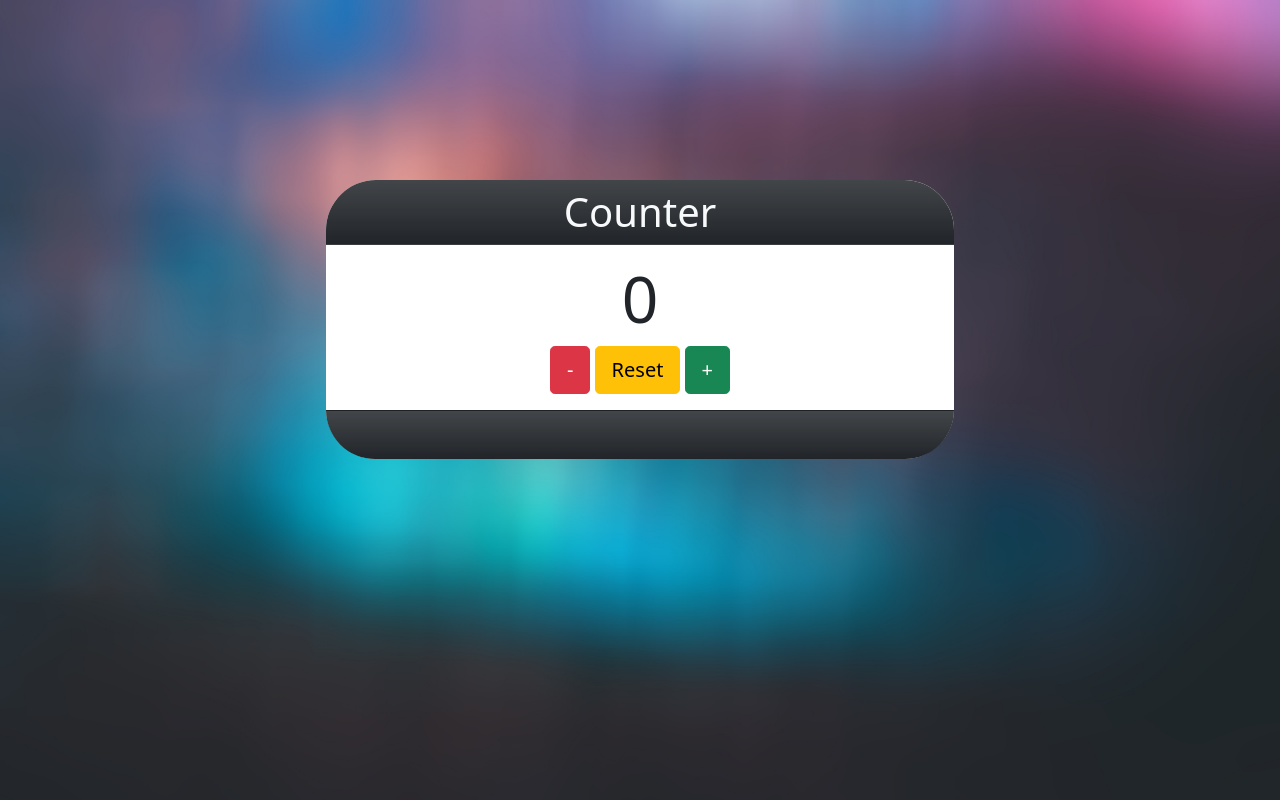
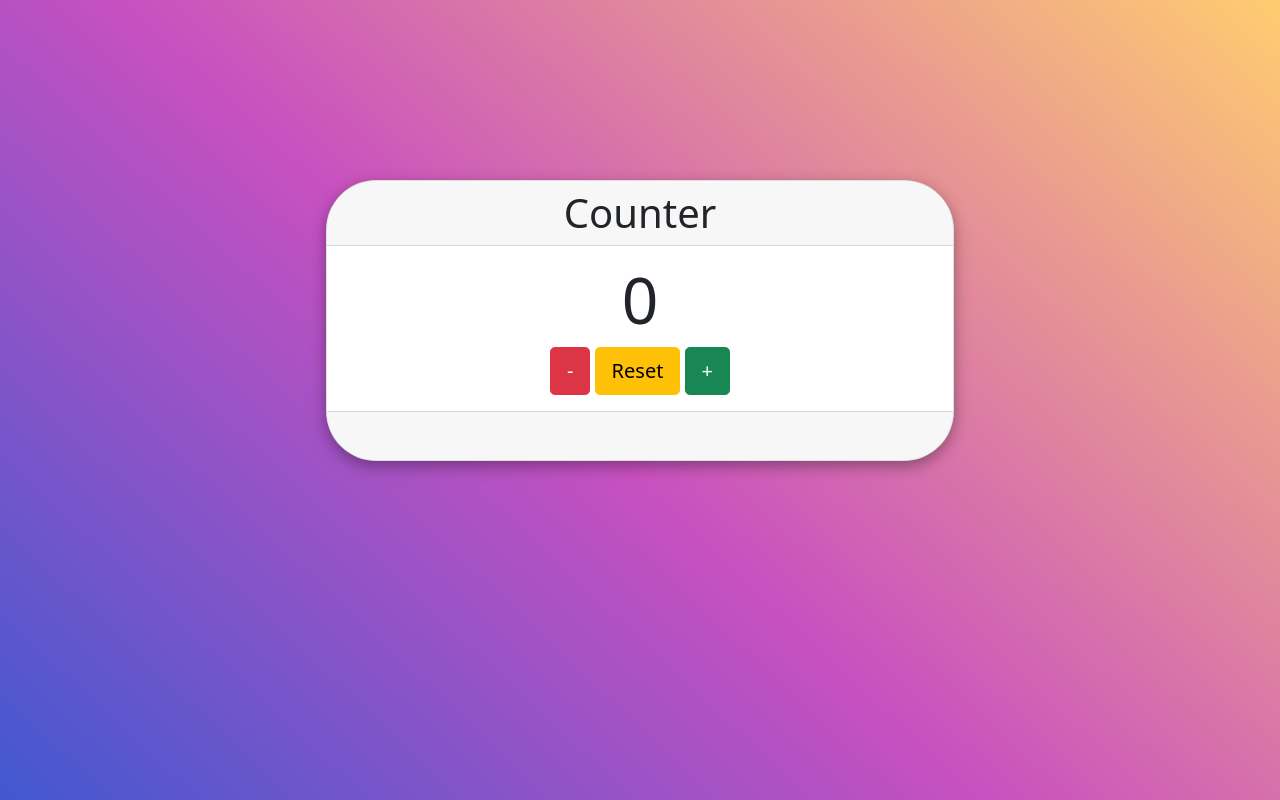
Before and after one commit to yashkuncolienker-vb/counter, a plain HTML site: page index.html in a window 1280 px wide. Drawn offline with Linux system fonts and the light colour scheme.

Commit message:
changed graphics

```diff
--- a/index.html
+++ b/index.html
@@ -11,27 +11,16 @@
   <body>
     <div id="outer" class="container-fluid vh-100">
       <div id="card" class="card text-center w-50 m-auto">
-        <div
-          class="
-            card-header
-            text-light
-            display-6
-            bg-dark bg-gradient
-            text-light
-          "
-        >
-          Counter
-        </div>
+        <div class="card-header display-6">Counter</div>
         <div class="card-body">
           <h5 id="display" class="card-title display-3">0</h5>
           <a id="minus" class="btn btn-danger btn-lg">-</a>
           <a id="reset" class="btn btn-warning btn-lg">Reset</a>
           <a id="plus" class="btn btn-success btn-lg">+</a>
         </div>
-        <div class="card-footer p-4 bg-dark bg-gradient text-light"></div>
+        <div class="card-footer p-4"></div>
       </div>
     </div>
-
     <script src="js/bootstrap.min.js"></script>
     <script src="app.js"></script>
   </body>
--- a/style.css
+++ b/style.css
@@ -1,20 +1,24 @@
 #outer {
-  background: url("bg.jpg") no-repeat center;
-  background-size: 100% 100%;
+  background-color: #4158d0;
+  background-image: linear-gradient(
+    43deg,
+    #4158d0 0%,
+    #c850c0 46%,
+    #ffcc70 100%
+  );
   padding-top: 180px;
   user-select: none;
 }
-
 #card {
   border-radius: 50px;
-  border: none;
+  box-shadow: rgba(0, 0, 0, 0.35) 0px 5px 15px;
 }
 
-#card .card-header.bg-dark {
+#card .card-header.display-6 {
   border-top-right-radius: 50px;
   border-top-left-radius: 50px;
 }
-#card .card-footer.bg-dark {
+#card .card-footer {
   border-bottom-right-radius: 50px;
   border-bottom-left-radius: 50px;
 }
```
Also changed, not shown: bg.jpg (deleted), screenshot.png (deleted), 1 other file.
